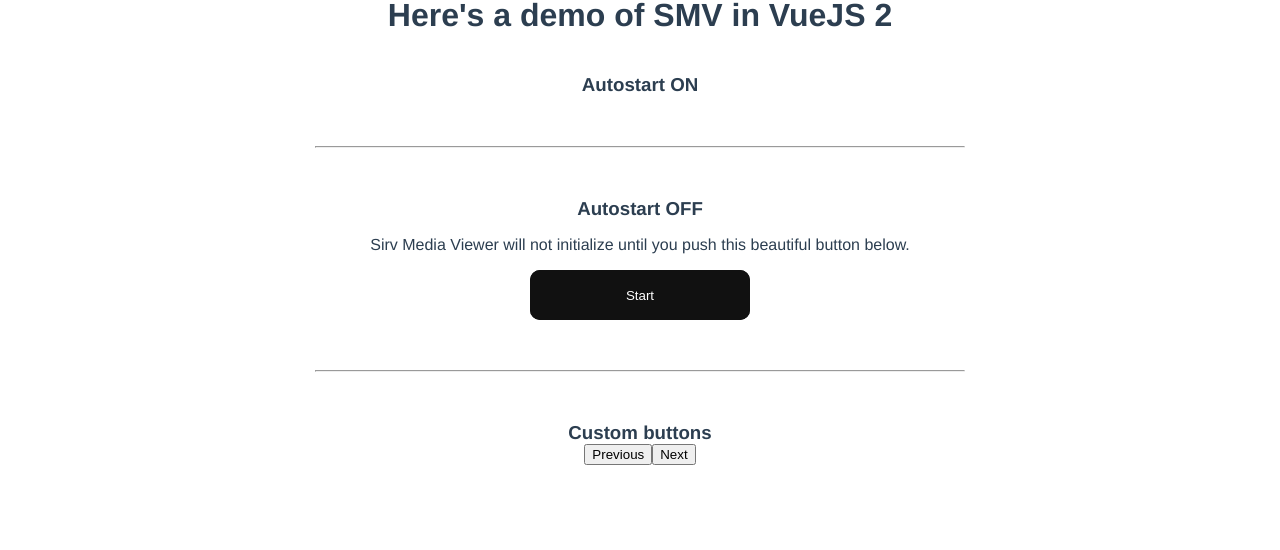
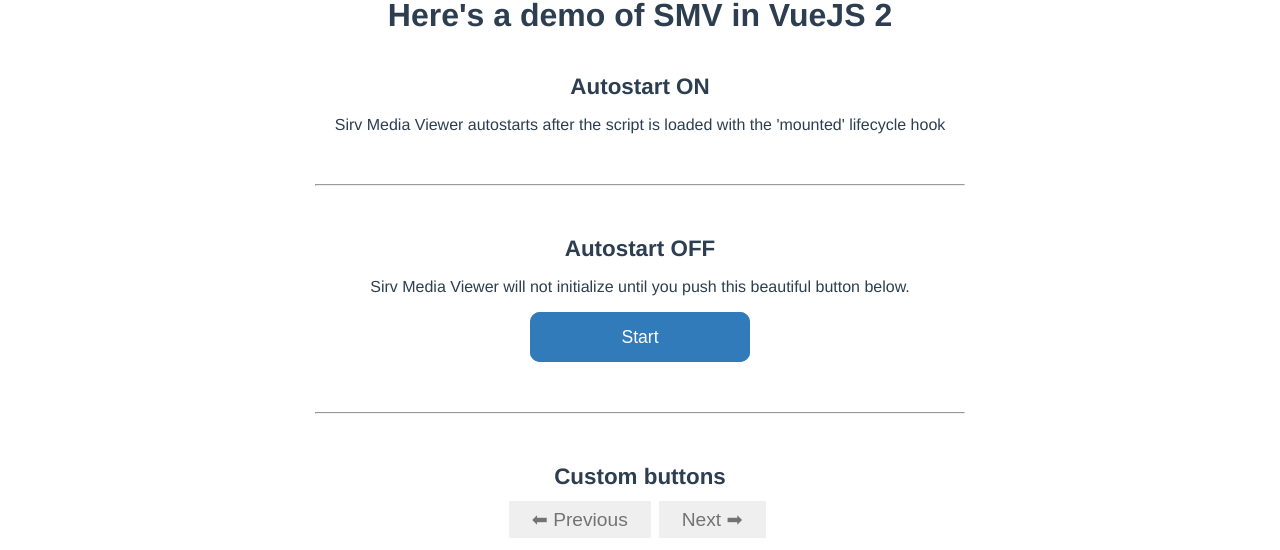
Before and after one commit to IgorVaryvoda/smv-vue, a Vue app: page / in a window 1280 px wide. Shown: the part 290-840 px from the top of the page. Before the commit the page ends 800 px from the top, so only its background shows below. Built offline with nearby package versions, Linux system fonts and the light colour scheme; what vue-head would draw is missing.

Commit message:
style changes

```diff
--- a/src/components/smv.vue
+++ b/src/components/smv.vue
@@ -2,6 +2,7 @@
   <div class="hello">
     <h1>{{ msg }}</h1>
     <h3> Autostart ON </h3>
+    <p>Sirv Media Viewer autostarts after the script is loaded with the 'mounted' lifecycle hook</p>
 <div class="container">
 <div class="Sirv">
   <div data-src="https://demo.sirv.com/example.spin"></div>
@@ -11,7 +12,9 @@
 <hr>
 <h3>Autostart OFF</h3>
 <p>Sirv Media Viewer will not initialize until you push this beautiful button below.</p>
+<div v-if="!loading">
 <button class="glow-on-hover" v-on:click="startSirv">Start</button>
+</div>
 <div class="Sirv off" data-options="autostart:off">
   <div data-src="https://demo.sirv.com/example.spin"></div>
   <div data-src="https://demo.sirv.com/image.jpg" data-type="zoom"></div>
@@ -27,8 +30,10 @@
   <div data-src="https://demo.sirv.com/demo/apt/05.jpg" data-type="zoom"></div>
   <div data-src="https://demo.sirv.com/demo/apt/06.jpg" data-type="zoom"></div>
 </div>
-<button v-on:click="previous">Previous</button>
-<button v-on:click="next">Next</button>
+<div class="buttons">
+<button class="button1 bouncy" v-on:click="previous">⬅ Previous</button>
+<button class="button1 bouncy" v-on:click="next">Next ➡</button>
+</div>
 </div>
   </div>
 </template>
@@ -39,6 +44,11 @@ export default {
   props: {
     msg: String
   },
+ data () {
+    return {
+      loading:false
+    }
+ },
   methods: {
     loadScript(src) {
     return new Promise(resolve => {
@@ -60,6 +70,7 @@ export default {
       // } else {
       //   window.Sirv.start('.off')
       // }
+      this.loading = true
     },
     previous() {
       if (window.Sirv.viewer.getInstance('.buttons').isReady()) {
@@ -79,6 +90,7 @@ export default {
 <style scoped>
 h3 {
   margin: 40px 0 0;
+  font-size:1.4em;
 }
 ul {
   list-style-type: none;
@@ -95,17 +107,21 @@ a {
   max-width:750px;
   margin: 0 auto;
 }
+.buttons {
+  margin-top:10px;
+}
 .glow-on-hover {
     width: 220px;
     height: 50px;
     border: none;
     outline: none;
     color: #fff;
-    background: #111;
+    background: #327bba;
     cursor: pointer;
     position: relative;
     z-index: 0;
     border-radius: 10px;
+    font-size:1.1em;
 }
 
 .glow-on-hover:before {
@@ -143,7 +159,7 @@ a {
     position: absolute;
     width: 100%;
     height: 100%;
-    background: #111;
+    background:  #327bba;
     left: 0;
     top: 0;
     border-radius: 10px;
@@ -157,4 +173,40 @@ a {
 hr {
   margin:50px;
 }
+button.button1{
+  display:inline-block;
+  font-size:1.2em;
+  padding:0.35em 1.2em;
+  border:0.1em solid #FFFFFF;
+  margin:0 0.3em 0.3em 0;
+  border-radius:0.12em;
+  box-sizing: border-box;
+  color:#757272;
+  text-align:center;
+  transition: all 0.2s;
+  cursor:pointer;
+}
+button.button1:hover{
+  color:#000000;
+  background-color:#c7c2c2;
+}
+@media all and (max-width:30em){
+button.button1{
+  display:block;
+  margin:0.4em auto;
+}
+}
+.bouncy{
+animation:bouncy 5s linear;
+position:relative;
+}
+@keyframes bouncy {
+  0%{top:0em}
+  40%{top:0em}
+  43%{top:-0.9em}
+  46%{top:0em}
+  48%{top:-0.4em}
+  50%{top:0em}
+  100%{top:0em;}
+}
 </style>
```
